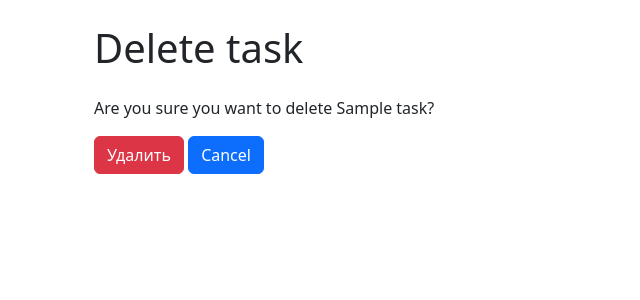
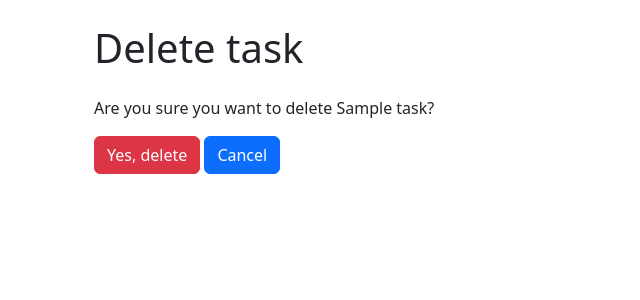
Before and after one commit to thrtth/project_task_manager, a Django app: page /tasks/1/delete/ in a window 1280 px wide. Shown: the part 56-356 px from the top of the page, without its empty margins (0-640 px from the left). Run offline with Django 5.2, Linux system fonts and the light colour scheme; a user stored in the database is signed in; tables that the repository leaves empty hold one stand-in row (values such as "Sample post"); some libraries are stand-ins or nearby versions.

Commit message:
Fix locale

```diff
--- a/task_manager/templates/labels/label_delete.html
+++ b/task_manager/templates/labels/label_delete.html
@@ -6,7 +6,7 @@
     <form method="post">
         {% csrf_token %}
         <p>{% translate 'Are you sure you want to delete' %} {{ label.name }}?</p>
-        <input class="btn btn-danger" type="submit" value="{% translate 'Delete' %}">
+        <input class="btn btn-danger" type="submit" value="{% translate 'Yes, delete' %}">
         <a class="btn btn-primary" href="{% url 'labels' %}">{% translate 'Cancel' %}</a>
     </form>
 
--- a/task_manager/templates/statuses/status_delete.html
+++ b/task_manager/templates/statuses/status_delete.html
@@ -6,7 +6,7 @@
     <form method="post">
         {% csrf_token %}
         <p>{% translate 'Are you sure you want to delete' %} {{ status.name }}?</p>
-        <input class="btn btn-danger" type="submit" value="{% translate 'Delete' %}">
+        <input class="btn btn-danger" type="submit" value="{% translate 'Yes, delete' %}">
         <a class="btn btn-primary" href="{% url 'statuses' %}">{% translate 'Cancel' %}</a>
     </form>
 
--- a/task_manager/templates/tasks/task_delete.html
+++ b/task_manager/templates/tasks/task_delete.html
@@ -6,7 +6,7 @@
     <form method="post">
         {% csrf_token %}
         <p>{% translate 'Are you sure you want to delete' %} {{ task.name }}?</p>
-        <input class="btn btn-danger" type="submit" value="{% translate 'Delete' %}">
+        <input class="btn btn-danger" type="submit" value="{% translate 'Yes, delete' %}">
         <a class="btn btn-primary" href="{% url 'tasks' %}">{% translate 'Cancel' %}</a>
     </form>
 
--- a/task_manager/templates/users/user_delete.html
+++ b/task_manager/templates/users/user_delete.html
@@ -6,7 +6,7 @@
     <form method="post">
         {% csrf_token %}
         <p>{% translate 'Are you sure you want to delete' %} {{ user.first_name }} {{ user.last_name }}?</p>
-        <input class="btn btn-danger" type="submit" value="{% translate 'Delete' %}">
+        <input class="btn btn-danger" type="submit" value="{% translate 'Yes, delete' %}">
         <a class="btn btn-primary" href="{% url 'users_list' %}">{% translate 'Cancel' %}</a>
     </form>
 
```
Also changed, not shown: task_manager/locale/ru/LC_MESSAGES/django.po, 1 other file.
